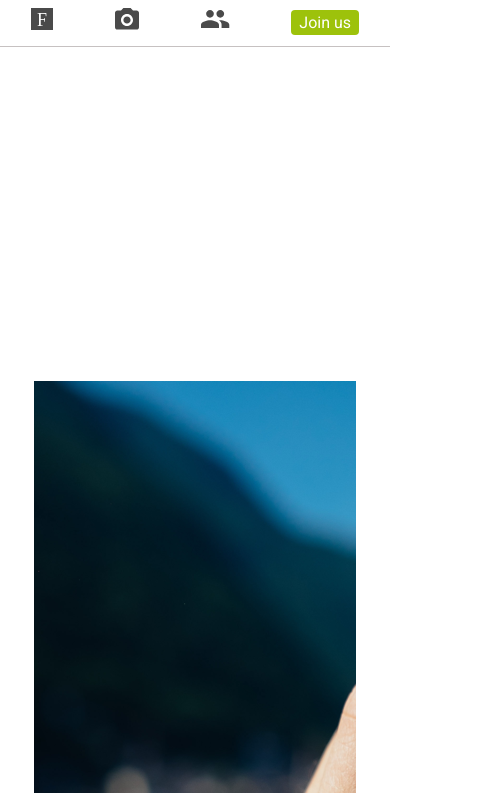
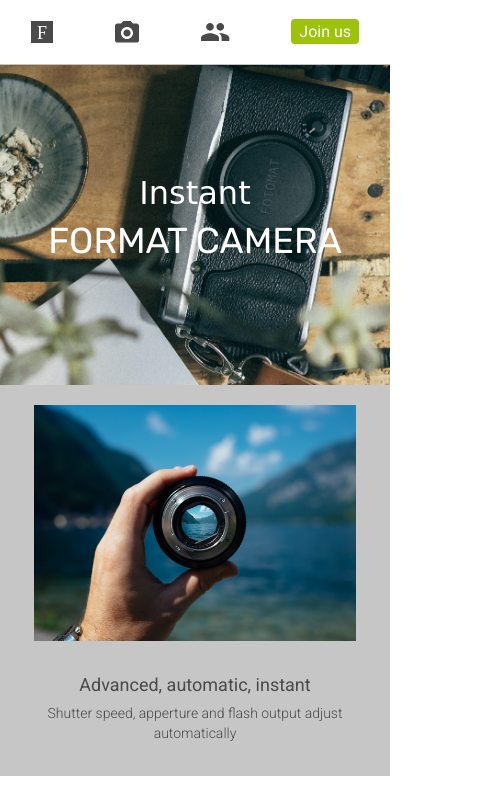
Before and after one commit to CetO-hub/fotomatic, a plain HTML site: page index.html in a window 390 px wide. Shown: the top 793 px of the page, 480 px wide, since content can reach past the window. Drawn offline with Linux system fonts and the light colour scheme; grey boxes are pictures that could not be loaded; a web font is replaced by a local one.

Commit message:
fix: mobile design header, banner, features

```diff
--- a/css/style.css
+++ b/css/style.css
@@ -22,15 +22,23 @@ html {
 
 .image-container {
   overflow: hidden;
+  width: 100%;
+  height: auto;
 }
 
 .image-container img {
+  object-fit: cover;
   display: block;
+  width: 100%;
 }
 
 @media only screen and (max-width: 760px) {
   .main-content {
     top: 2.5625rem;
+  }
+
+  .button {
+    padding: 0.2rem 0.5rem;
   }
 }
 
@@ -41,11 +49,13 @@ header {
   width: 100%;
   border-bottom: solid 1px #c6c1c1;
   background-color: white;
+  z-index: 1;
 }
 
 header .content {
   display: flex;
   align-items: center;
+  flex-direction: column;
   padding: 1.875rem;
 }
 
@@ -70,7 +80,7 @@ nav a {
 
 header .icon {
   width: 1rem;
-  padding-left: .75rem;
+  padding-left: 0.75rem;
 }
 
 header .mobile {
@@ -78,17 +88,23 @@ header .mobile {
 }
 
 @media only screen and (max-width: 760px) {
+  .main-content {
+    padding-top: 1.5rem;
+  }
+
   header .desktop {
     display: none;
   }
 
   header .mobile {
-    display: block;
+    display: flex;
     width: 100%;
+    height: 3rem;
+    align-items: center;
   }
 
   header .content {
-    padding: .5rem 0;
+    padding: 0.5rem 0;
   }
 
   header .mobile ul {
@@ -102,8 +118,12 @@ header .mobile {
     padding: 0;
   }
 
+  nav a {
+    line-height: 0;
+  }
+
   header .mobile .button {
-    padding: .1875rem .5rem;
+    padding: 0.1875rem 0.5rem;
     background-color: #9dc20b;
     line-height: 1.6;
     color: white;
@@ -111,6 +131,21 @@ header .mobile {
 }
 
 /* Sign Up Section */
+
+.header {
+  display: flex;
+  flex-direction: column;
+  justify-content: center;
+  align-items: center;
+}
+
+.banner {
+  background-image: url("../images/banner-landingpage.jpg");
+  background-repeat: no-repeat;
+  background-size: cover;
+  background-position: right;
+  margin: 0;
+}
 
 #sign-up-section {
   display: flex;
@@ -153,7 +188,7 @@ header .mobile {
 
 #sign-up-cta .striking {
   font-family: "Rubik", sans-serif;
-  padding-bottom: .75rem;
+  padding-bottom: 0.75rem;
 }
 
 #sign-up-cta .button {
@@ -174,9 +209,11 @@ header .mobile {
     height: auto;
     background-color: transparent;
     border: none;
+    overflow: hidden;
   }
 
   #sign-up-cta .content {
+    width: 20rem;
     margin-top: 0;
   }
 
@@ -196,6 +233,14 @@ header .mobile {
 @media only screen and (max-width: 450px) {
   #sign-up-section {
     height: 20rem;
+  }
+
+  #sign-up-cta {
+    padding: 0;
+  }
+
+  #sign-up-cta .email {
+    display: none;
   }
 
   #sign-up-cta h1 {
@@ -230,7 +275,7 @@ header .mobile {
 }
 
 .feature h2 {
-  padding-bottom: .5rem;
+  padding-bottom: 0.5rem;
   font-size: 2.25rem;
   font-weight: bold;
   color: #4a4a4a;
@@ -251,7 +296,7 @@ header .mobile {
   }
 
   .feature h3 {
-    font-size: .875rem;
+    font-size: 0.875rem;
     line-height: 1.4;
   }
 }
@@ -266,6 +311,18 @@ header .mobile {
     margin: 0;
     padding: 1.25rem 1rem 0 1rem;
   }
+  .feature:first-child {
+    background-color: rgb(198, 198, 198);
+    font-size: 1rem;
+    font-family: Roboto;
+    font-weight: 400;
+    line-height: 1.3;
+    padding-bottom: 2rem;
+  }
+
+  .feature .content {
+    margin-top: 2rem;
+  }
 }
 
 /* Filters Section */
@@ -276,7 +333,7 @@ header .mobile {
 }
 
 #filters-section .content {
-  padding: 0 .625rem;
+  padding: 0 0.625rem;
   margin-bottom: 5rem;
 }
 
@@ -308,14 +365,14 @@ header .mobile {
   }
 
   #filters-section .content h2 {
-    padding-bottom: .625rem;
+    padding-bottom: 0.625rem;
     font-size: 1.125rem;
     line-height: 1.3;
     font-weight: normal;
   }
 
   #filters-section .content h3 {
-    font-size: .875rem;
+    font-size: 0.875rem;
     line-height: 1.4;
   }
 
@@ -353,7 +410,7 @@ header .mobile {
 
 @media only screen and (max-width: 760px) {
   #quotes-section content {
-    padding: 1.875rem .625rem;
+    padding: 1.875rem 0.625rem;
   }
 
   #quotes-section quote {
@@ -378,7 +435,7 @@ footer {
 footer .content {
   color: white;
   display: flex;
-  font-size: .75rem;
+  font-size: 0.75rem;
 }
 
 footer .copyright {
@@ -387,6 +444,6 @@ footer .copyright {
 
 @media only screen and (min-width: 760px) {
   footer .content {
-    font-size: .625rem;
+    font-size: 0.625rem;
   }
 }
```
